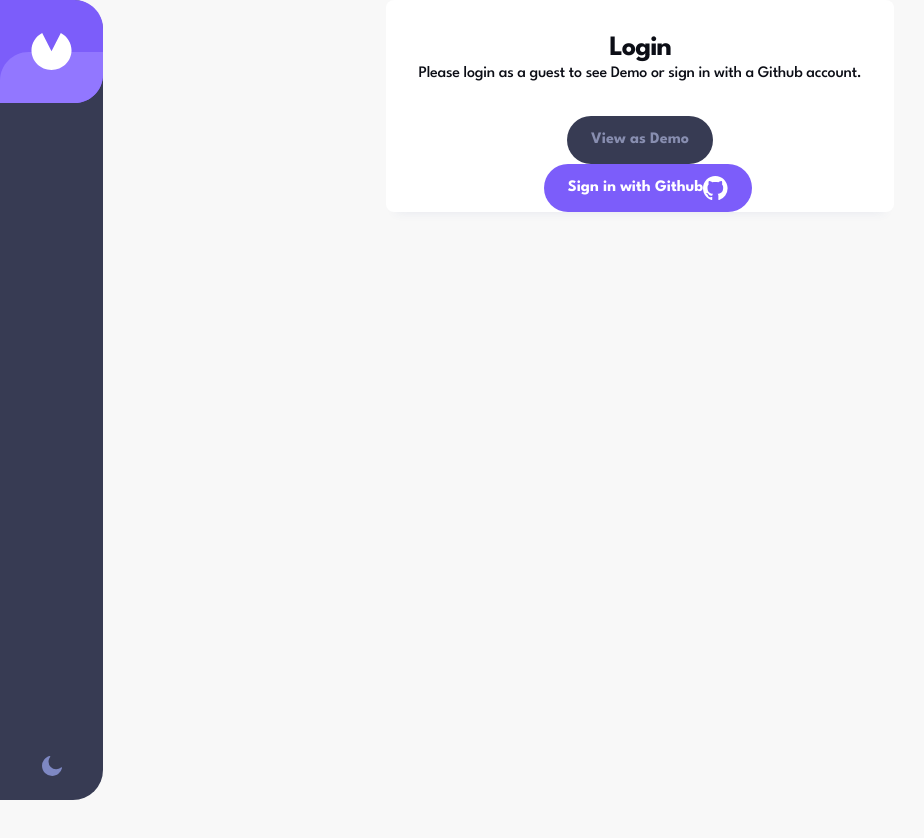
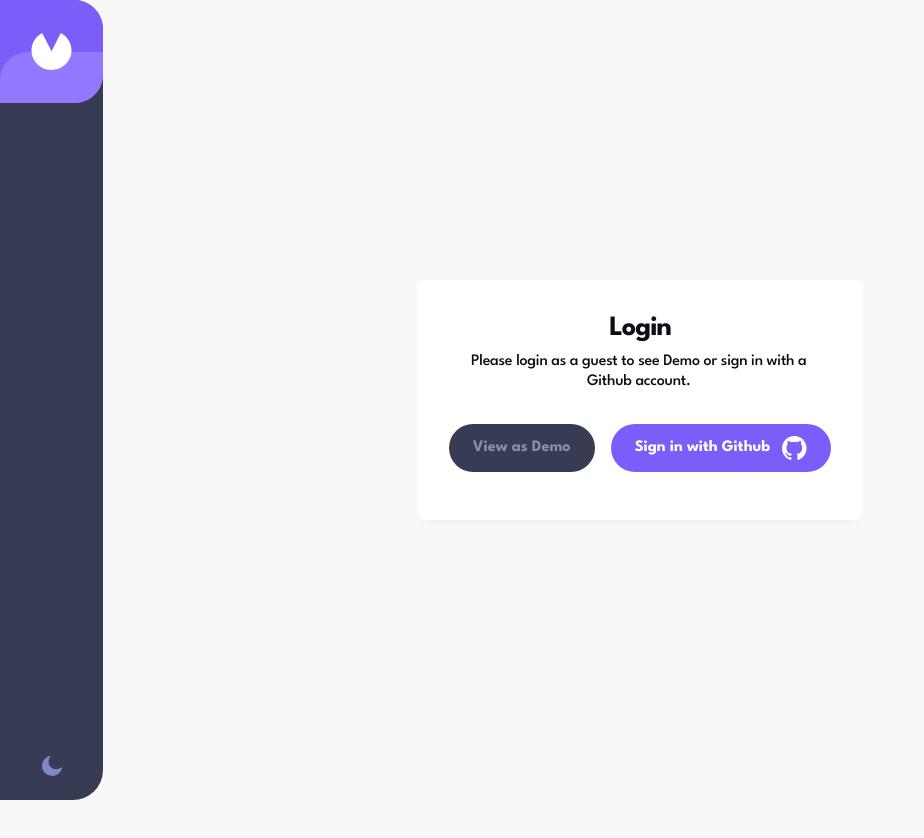
Before and after one commit to thusmiley/my-invoice-app, a Next.js app: page / in a window 1280 px wide. Shown: the top 838 px of the page, without its empty margins (0-924 px from the left). Before the commit the page ends 800 px from the top, so only its background shows below. Built offline with nearby package versions, Linux system fonts and the light colour scheme; no server answers.

Commit message:
add views to tailwind config file

```diff
--- a/tailwind.config.js
+++ b/tailwind.config.js
@@ -7,6 +7,7 @@ module.exports = {
     "./utils/**/*.{js,ts,jsx,tsx,mdx}",
     "./context/**/*.{js,ts,jsx,tsx,mdx}",
     "./hooks/**/*.{js,ts,jsx,tsx,mdx}",
+    "./views/**/*.{js,ts,jsx,tsx,mdx}",
   ],
   darkMode: "class",
   mode: "jit",
```
